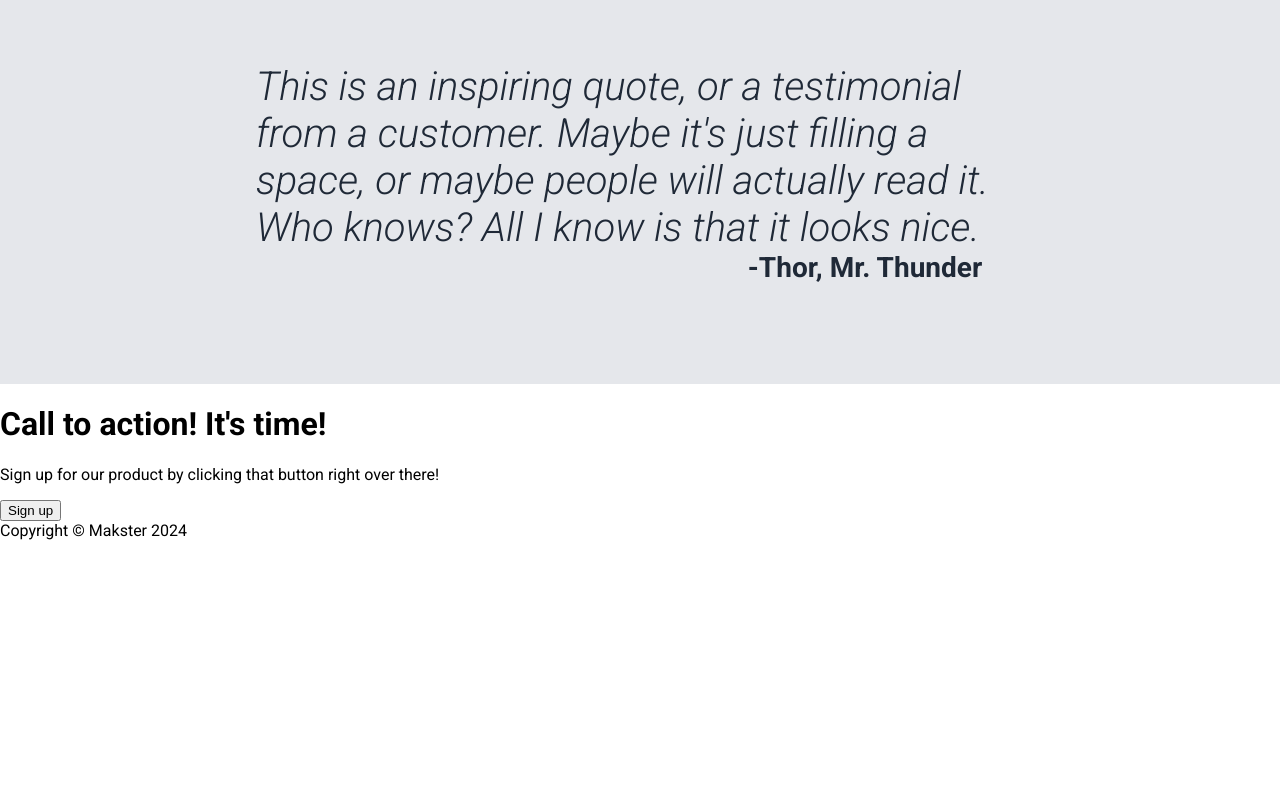
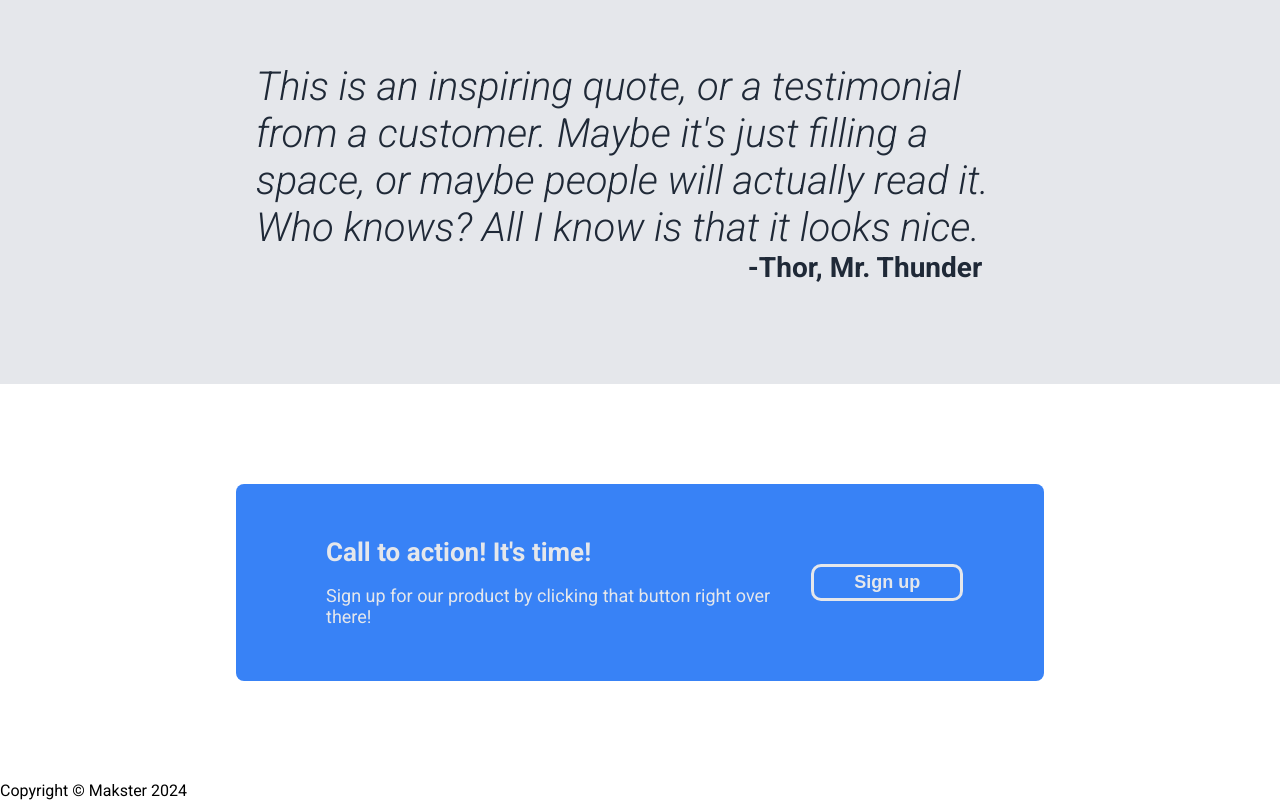
Before and after one commit to Makster20/odin-landing, a plain HTML site: page index.html in a window 1280 px wide. Shown: the part 1266-2066 px from the top of the page. Before the commit the page ends 1806 px from the top, so only its background shows below. Drawn offline with Linux system fonts and the light colour scheme.

Commit message:
Add styling for call-to-action

```diff
--- a/styles.css
+++ b/styles.css
@@ -28,7 +28,7 @@ nav .links a{
     text-decoration: none;
     color: #E5E7EB;
     font-size: 18px;
-    margin: 0 10px;
+    margin: 0 20px;
 }
 
 .landing{
@@ -143,3 +143,50 @@ nav .links a{
     display: inline;
     margin: 0;
 }
+
+.cta{
+    margin: 100px 0;
+    display: flex;
+    justify-content: center;
+}
+
+.cta-banner{
+    background-color: #3882F6;
+    border-radius: 8px;
+    padding: 36px 20px;
+    width: 60%;
+    display: flex;
+    justify-content: center;
+}
+
+.text{
+    margin-left: 70px;
+    flex: 2 1 0;
+}
+
+.cta-banner .text h1{
+    color: #E5E7EB;
+    font-size: 26px;
+}
+
+.cta-banner .text p{
+    color: #E5E7EB;
+    font-size: 18px;
+}
+
+.cta-banner .button{
+    flex: 1 1 0;
+    display: flex;
+    align-items: center;
+}
+
+.cta-banner .button button{
+    margin-left: 20px;
+    border: 3px solid #E5E7EB;
+    font-size: 18px;
+    color: #E5E7EB;
+    border-radius: 10px;
+    font-weight: 600;
+    padding: 5px 40px;
+    background-color: rgba(0, 0, 0, 0);
+}
```
